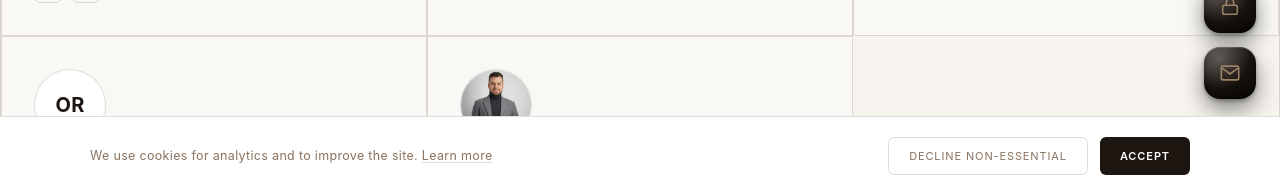
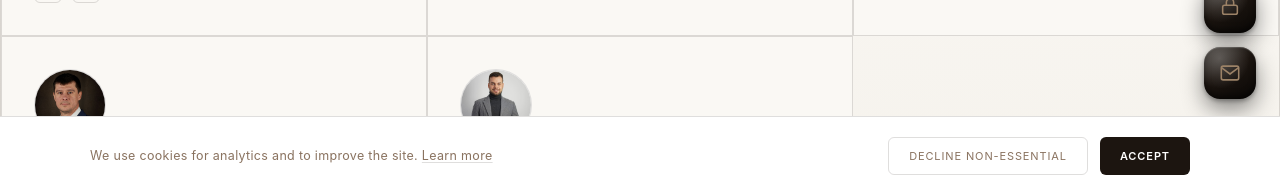
Before and after one commit to projectgroupgvg-create/site, a Next.js app: page /en/team in a window 1280 px wide. Shown: the part 605-795 px from the top of the page. Built offline with nearby package versions, Linux system fonts and the light colour scheme; no server answers; a web font is replaced by a local one.

Commit message:
Add Oleksandr Rastorguiev's portrait photo to team page

```diff
--- a/src/app/[locale]/team/page.tsx
+++ b/src/app/[locale]/team/page.tsx
@@ -61,9 +61,8 @@ const memberPhotos: Record<string, { src: string; position?: string }> = {
   'Ivanna Gangan': { src: '/ivanna-gangan-portrait.jpg', position: '50% 15%' },
   'Микита Сипало': { src: '/mykyta-sypalo-portrait-v2.jpg', position: '50% 20%' },
   'Mykyta Sypalo': { src: '/mykyta-sypalo-portrait-v2.jpg', position: '50% 20%' },
-  // Rastorguiev's headshot was only visible inline in chat, not saved as an
-  // uploadable file in this session — no entry here yet, falls back to
-  // initials until a real image file is provided (see chat).
+  'Олександр Расторгуєв': { src: '/oleksandr-rastorguiev-portrait.jpg', position: '50% 15%' },
+  'Oleksandr Rastorguiev': { src: '/oleksandr-rastorguiev-portrait.jpg', position: '50% 15%' },
   'Андрій Чабан': { src: '/andrii-chaban-portrait.jpg', position: '50% 20%' },
   'Andrii Chaban': { src: '/andrii-chaban-portrait.jpg', position: '50% 20%' },
 };
```
Also changed, not shown: public/oleksandr-rastorguiev-portrait.jpg (added).
